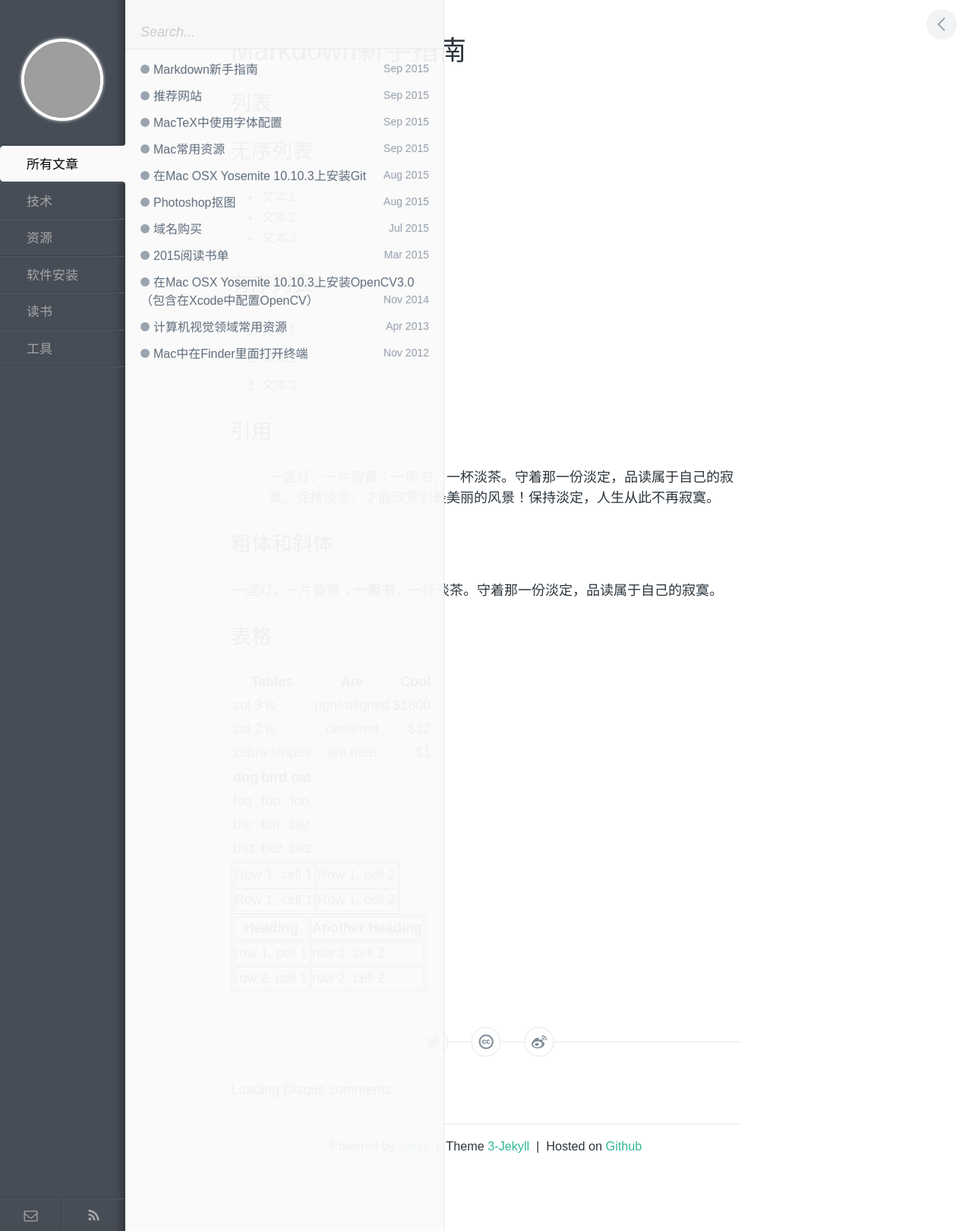
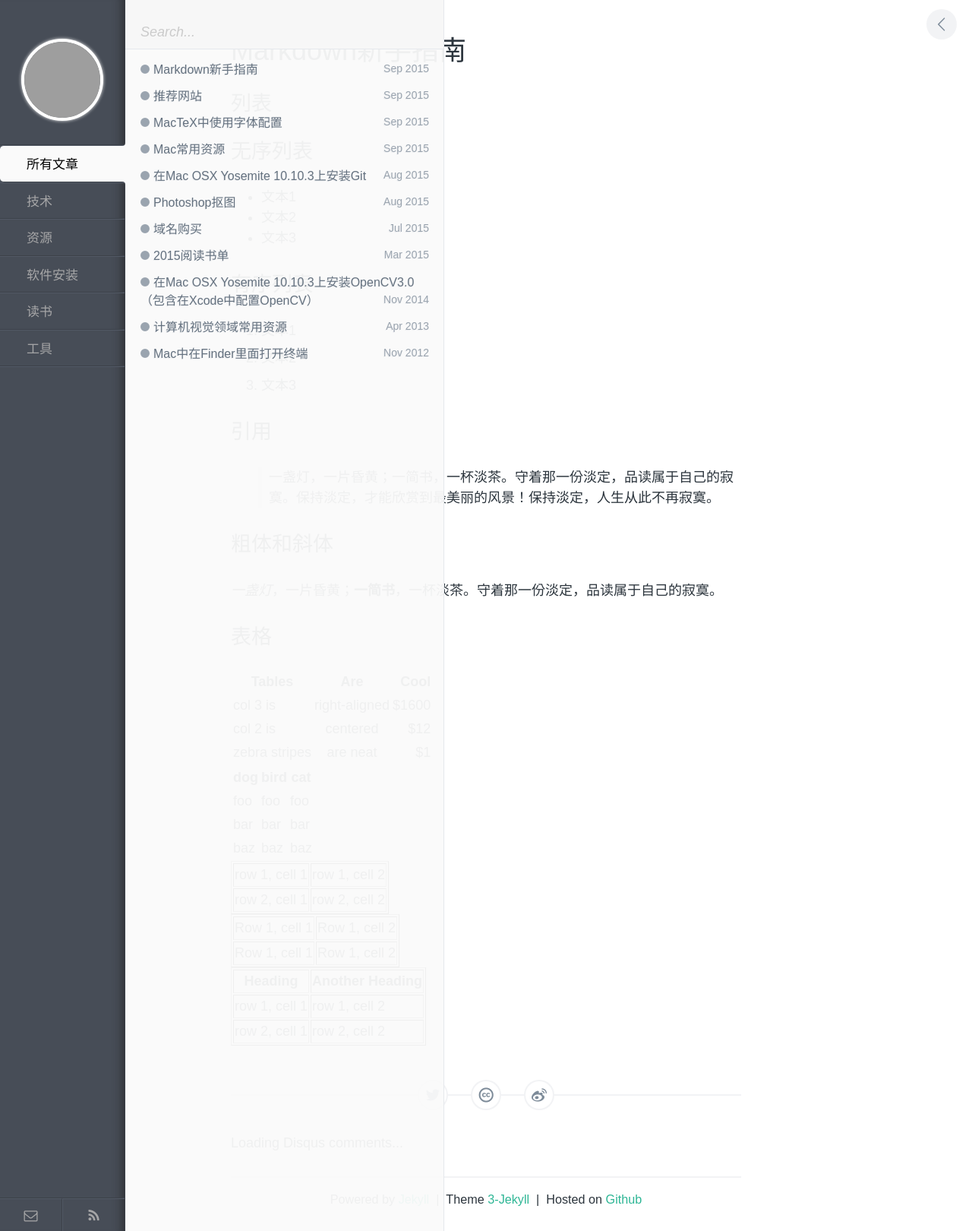
Before and after one commit to zhuyafei/zhuyafei.github.io, a Jekyll site: the page built from _posts/tech/2015-09-20-Markdown.md, in a window 1280 px wide. Shown: the whole page at 76% size. Built offline with Jekyll 4.4.1, drawn with Linux system fonts in a browser that asks for light colours; comment, search, counter and statistics services are not loaded; grey boxes are pictures that could not be loaded.

Commit message:
Modify 2015-09-20-Markdown.md

```diff
--- a/_posts/tech/2015-09-20-Markdown.md
+++ b/_posts/tech/2015-09-20-Markdown.md
@@ -41,6 +41,17 @@
 
 <table border="1">
 <tr>
+<td>row 1, cell 1</td>
+<td>row 1, cell 2</td>
+</tr>
+<tr>
+<td>row 2, cell 1</td>
+<td>row 2, cell 2</td>
+</tr>
+</table>
+
+<table border="1">
+<tr>
 <td>Row 1, cell 1</td>
 <td>Row 1, cell 2</td>
 </tr>
```
